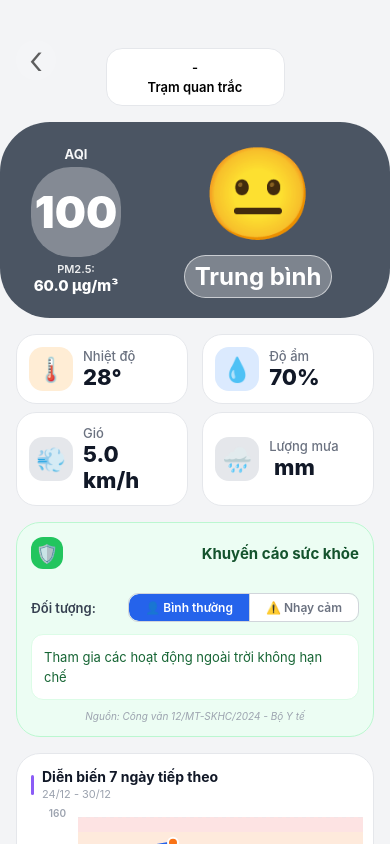
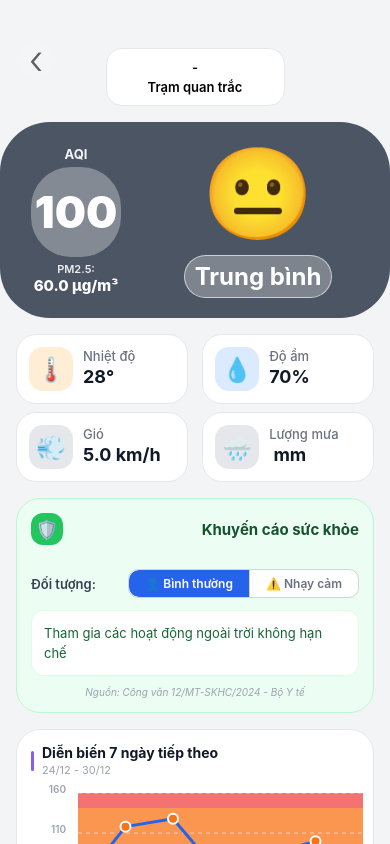
Before and after one commit to nvnhat04/Smart-Air-Mobile-App, a React Native app in the folder frontend/: screen /DetailStation in a window 390 px wide. Built offline with nearby package versions, Linux system fonts and the light colour scheme.

Commit message:
style: fontSize WeatherData and background Opacity Chart in Detail Screen

```diff
--- a/frontend/src/screens/DetailStationScreen.js
+++ b/frontend/src/screens/DetailStationScreen.js
@@ -440,7 +440,6 @@ export default function DetailStationScreen() {
             <View style={styles.infoColumn}>
             <Text style={styles.statusIcon}>{getAQIIcon(data.aqi || 0)}</Text>
               <View style={styles.statusPill}>
-
                 <Text style={styles.statusPillText}>{data.status || 'Trung bình'}</Text>
               </View>
               </View>
@@ -625,7 +624,7 @@ export default function DetailStationScreen() {
                           width={w}
                           height={zoneHeight}
                           fill={zone.color}
-                          opacity={0.15}
+                          opacity={0.75}
                         />
                       );
                     });
@@ -1099,8 +1098,8 @@ const styles = StyleSheet.create({
     fontSize: 24,
   },
   metricValue: {
-    fontSize: 22,
-    fontWeight: '800',
+    fontSize: 18,
+    fontWeight: '700',
     color: '#111827',
     lineHeight: 26,
   },
```
